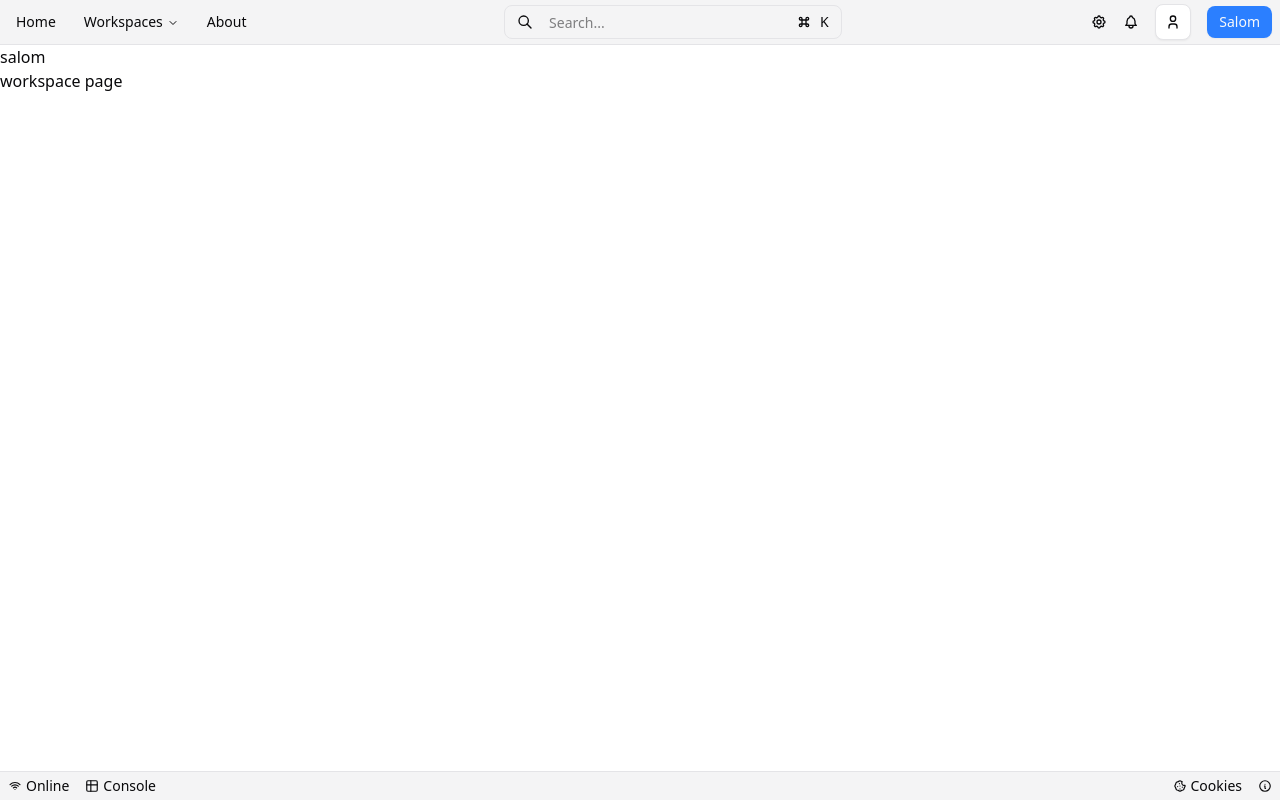
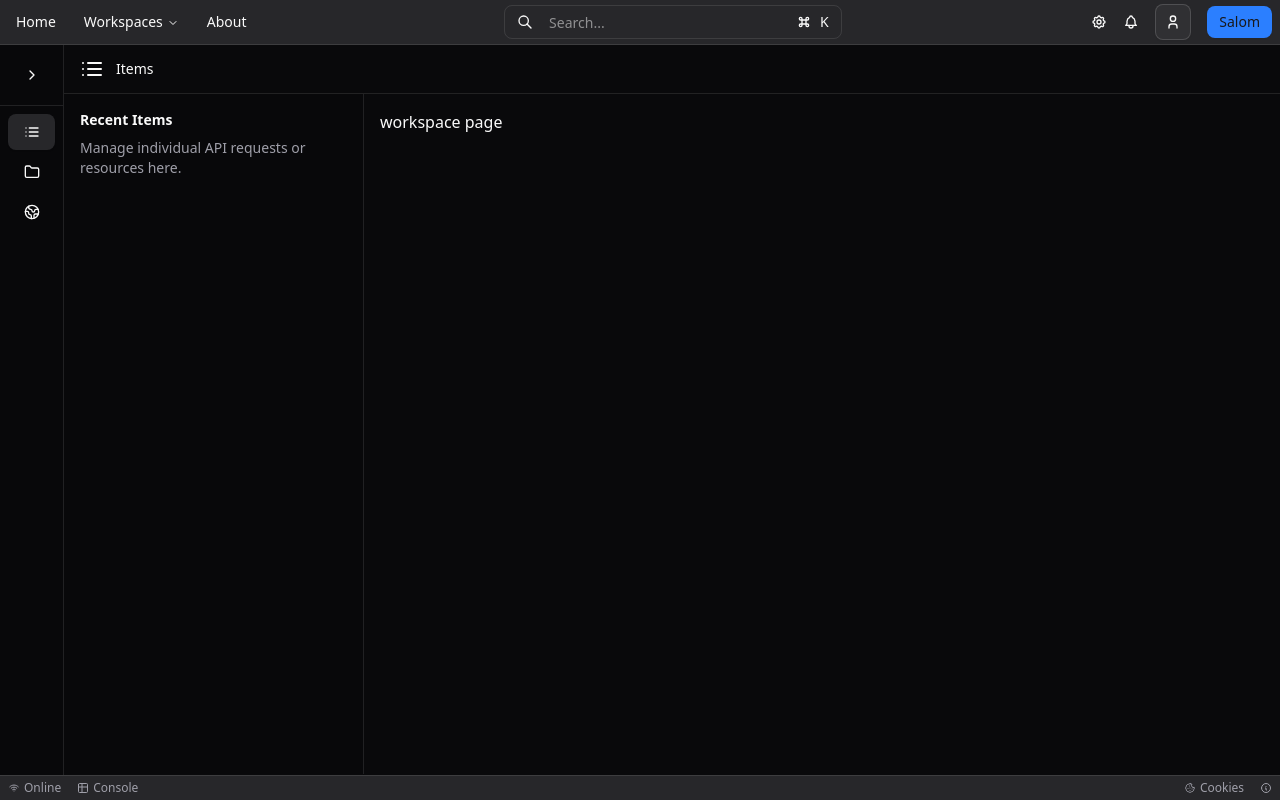
Before and after one commit to 3nln/zyro-web, a Next.js app: page /uz/workspace in a window 1280 px wide. Built offline with nearby package versions, Linux system fonts and the light colour scheme.

Commit message:
feat(ui): add workspace sidebar component and integrate into layout; update styles for improved UI

```diff
--- a/src/app/[locale]/layout.tsx
+++ b/src/app/[locale]/layout.tsx
@@ -41,7 +41,7 @@ export default async function RootLayout({ children, params }: Props) {
         <NextIntlClientProvider locale={locale}>
           <ThemeProvider
             attribute={'class'}
-            defaultTheme="light"
+            defaultTheme="dark"
             enableSystem
             disableTransitionOnChange
           >
--- a/src/app/[locale]/workspace/layout.tsx
+++ b/src/app/[locale]/workspace/layout.tsx
@@ -1,13 +1,15 @@
-import React from "react";
+import React, { ReactNode } from "react";
 import { ToolkitFooter } from "@/widgets/toolkit-footer/ui";
 import { ToolkitNavbar } from "@/widgets/toolkit-navbar/ui";
+import { WorkspaceSidebar } from "@/widgets/workspace-sidebar/ui";
 
-const Layout = ({ children }) => {
+const Layout = ({ children }: { children: ReactNode }) => {
   return (
-    <div className={"h-screen"}>
+    <div className="min-h-screen flex flex-col">
       <ToolkitNavbar />
-      salom
-      {children}
+      <div className="flex-1 flex">
+        <WorkspaceSidebar>{children}</WorkspaceSidebar>
+      </div>
       <ToolkitFooter />
     </div>
   );
--- a/src/widgets/toolkit-footer/ui/index.tsx
+++ b/src/widgets/toolkit-footer/ui/index.tsx
@@ -9,23 +9,23 @@ export const ToolkitFooter = () => {
       }
     >
       <div className={"flex items-center gap-4"}>
-        <div className={"flex items-center gap-1 text-sm"}>
+        <div className={"flex items-center text-muted-foreground gap-1 text-xs"}>
           <TbWifi />
           Online
         </div>
 
-        <div className={"flex items-center gap-1 text-sm"}>
+        <div className={"flex items-center text-muted-foreground gap-1 text-xs"}>
           <TbTable />
           Console
         </div>
       </div>
 
       <div className={"flex items-center gap-4"}>
-        <div className={"flex items-center gap-1 text-sm"}>
+        <div className={"flex items-center text-muted-foreground gap-1 text-xs"}>
           <TbCookie />
           Cookies
         </div>
-        <div className={"flex items-center gap-1 text-sm"}>
+        <div className={"flex items-center text-muted-foreground gap-1 text-xs"}>
           <TbInfoCircle />
         </div>
       </div>
--- /dev/null
+++ b/src/widgets/workspace-sidebar/ui/index.tsx
@@ -0,0 +1,102 @@
+"use client";
+import React, { ReactNode, useState } from "react";
+import { Button } from "@/shared/ui/button";
+import { cn } from "@/shared/lib/utils";
+import { FolderIcon, ListIcon, Globe2Icon, ChevronLeft, ChevronRight } from "lucide-react";
+
+type TabKey = "items" | "collections" | "environments";
+
+const tabs: { key: TabKey; label: string; icon: React.ElementType }[] = [
+  { key: "items", label: "Items", icon: ListIcon },
+  { key: "collections", label: "Collections", icon: FolderIcon },
+  { key: "environments", label: "Environments", icon: Globe2Icon },
+];
+
+export const WorkspaceSidebar = ({ children }: { children?: ReactNode }) => {
+  const [active, setActive] = useState<TabKey>("items");
+  const [collapsed, setCollapsed] = useState(true);
+
+  return (
+    <div className="flex w-full min-h-[calc(100vh-3.5rem-3rem)]">{/* account for navbar/footer heights if any */}
+      {/* Left sidebar */}
+      <aside className={cn(collapsed ? "w-16" : "w-72", "shrink-0 border-r bg-background/50")}>
+        <div className={cn("p-3 border-b flex items-center", collapsed ? "justify-center" : "justify-between")}>
+          {!collapsed && (
+            <div>
+              <div className="text-sm font-semibold">Workspace</div>
+              <div className="text-xs text-muted-foreground">API Client</div>
+            </div>
+          )}
+          <Button
+            variant="ghost"
+            size="icon"
+            aria-label={collapsed ? "Expand sidebar" : "Collapse sidebar"}
+            onClick={() => setCollapsed((v) => !v)}
+          >
+            {collapsed ? <ChevronRight /> : <ChevronLeft />}
+          </Button>
+        </div>
+        <nav className="p-2 space-y-1">
+          {tabs.map(({ key, label, icon: Icon }) => (
+            <Button
+              key={key}
+              variant={active === key ? "secondary" : "ghost"}
+              className={cn(
+                "w-full",
+                collapsed ? "justify-center px-0" : "justify-start",
+                active === key && "font-semibold"
+              )}
+              onClick={() => setActive(key)}
+              aria-label={label}
+              title={collapsed ? label : undefined}
+            >
+              <Icon className={cn(collapsed ? "" : "mr-2")} />
+              <span className={cn(collapsed && "sr-only")}>{label}</span>
+            </Button>
+          ))}
+        </nav>
+      </aside>
+
+      {/* Right content area */}
+      <section className="flex-1 min-w-0">
+        <header className="px-4 py-3 border-b flex items-center gap-3">
+          {(() => {
+            const t = tabs.find((t) => t.key === active)!;
+            const Icon = t.icon;
+            return (
+              <>
+                <Icon />
+                <h2 className="text-sm font-medium">{t.label}</h2>
+              </>
+            );
+          })()}
+        </header>
+        <div className="flex min-w-0 min-h-[calc(100vh-6rem)] space-y-6">
+          <div className={"p-4 shrink-0 border-r w-[300px] bg-background/50"}>
+            {active === "items" && (
+              <div>
+                <h3 className="text-sm font-semibold mb-2">Recent Items</h3>
+                <p className="text-sm text-muted-foreground">Manage individual API requests or resources here.</p>
+              </div>
+            )}
+            {active === "collections" && (
+              <div>
+                <h3 className="text-sm font-semibold mb-2">Collections</h3>
+                <p className="text-sm text-muted-foreground">Group related requests into collections.</p>
+              </div>
+            )}
+            {active === "environments" && (
+              <div>
+                <h3 className="text-sm font-semibold mb-2">Environments</h3>
+                <p className="text-sm text-muted-foreground">Configure variables for different environments.</p>
+              </div>
+            )}
+          </div>
+          <div className={"p-4"}>
+            {children}
+          </div>
+        </div>
+      </section>
+    </div>
+  );
+};
```
